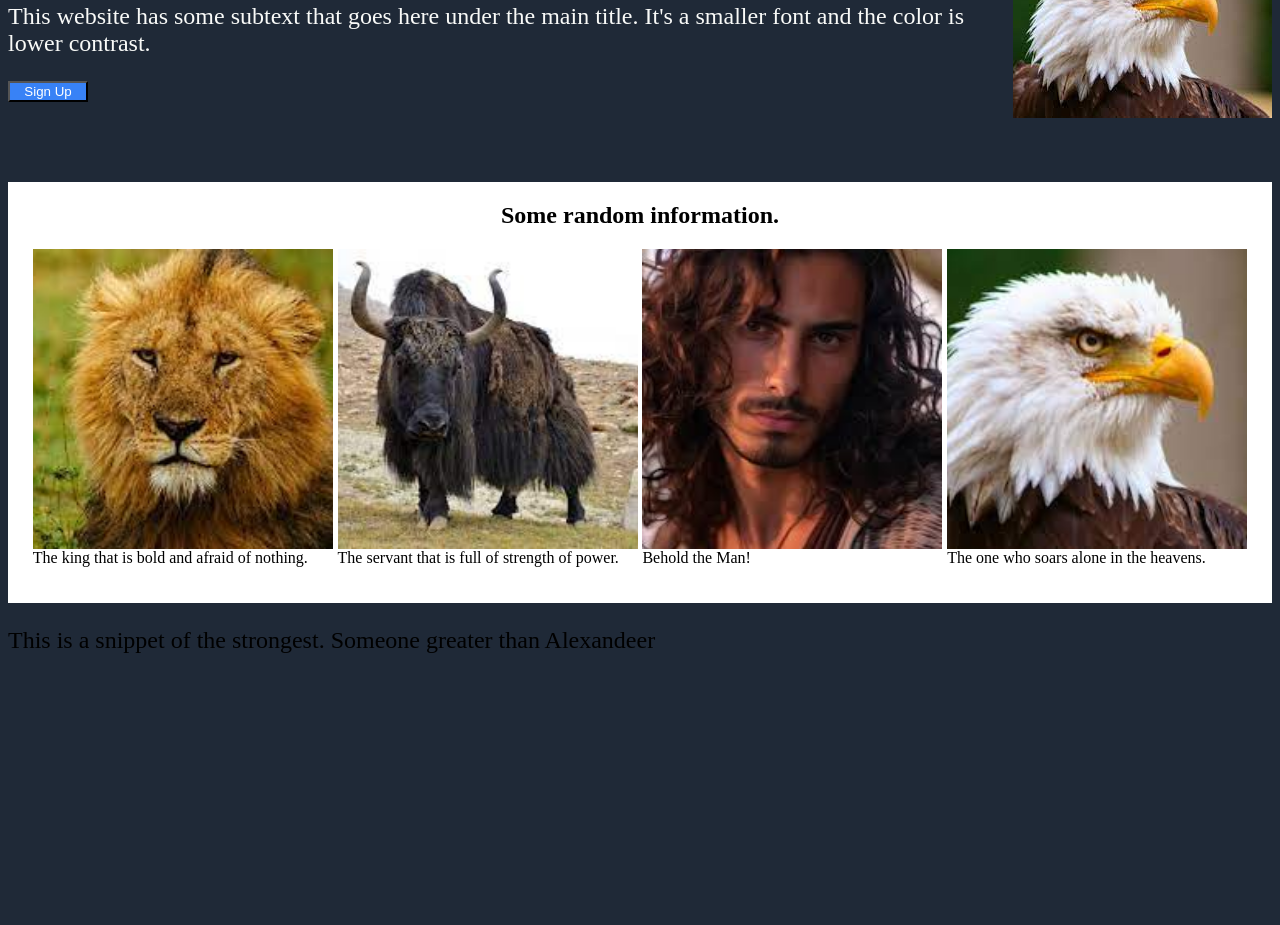
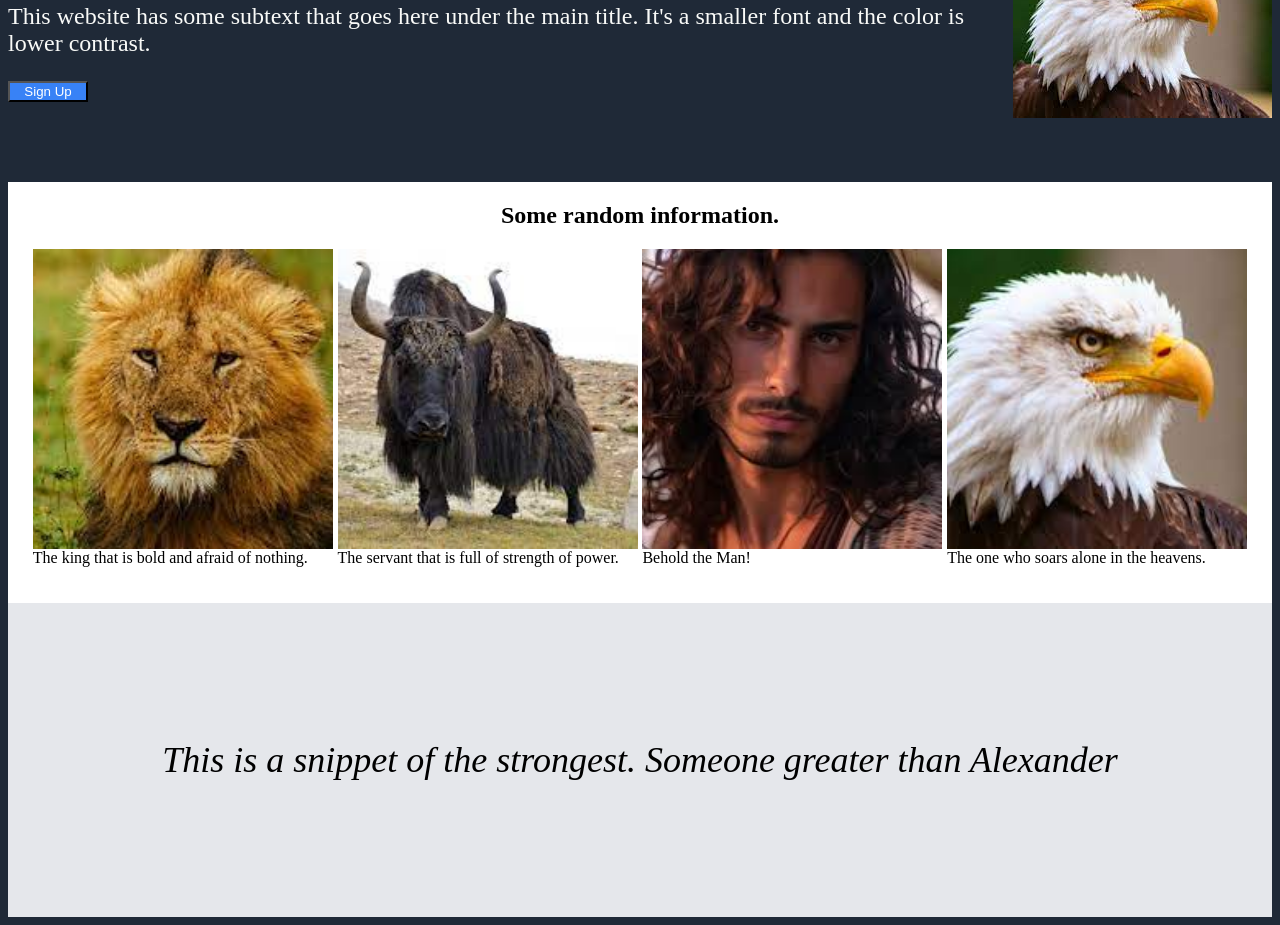
Before and after one commit to ObinnaUmerah/landingpage, a plain HTML site: page index.html in a window 1280 px wide. Shown: the part 151-1076 px from the top of the page. Before the commit the page ends 837 px from the top, so only its background shows below. Drawn offline with Linux system fonts and the light colour scheme.

Commit message:
Fixed the bug with the quote class and properly aligned

```diff
--- a/index.html
+++ b/index.html
@@ -60,12 +60,13 @@
     </div>
 
     <div class="quote">
-        <p>This is a snippet of the strongest. Someone greater than Alexandeer</p>
+        This is a snippet of the strongest. Someone greater than Alexander
+        <!-- <div class = "signature"> -Obinna Umerah</div> -->
     </div>
 
     <!--The next section-->
-    <div class = "quote">
+    <!-- <div class = "quote">
 
-    </div>
+    </div> -->
 
 </body></html>
--- a/style.css
+++ b/style.css
@@ -109,6 +109,28 @@ img{
 
 }
 
+.quote{
+    font-size: 36px;
+    background-color: #E5E7EB;
+    /* padding: 80px 20px; */
+    height: 40%;
+    font-style: italic;
+    display: flex;
+    justify-content: center;
+    align-items: center;
+
+
+}
+
+.quote p{
+
+    display: flex;
+    /* align-items: center; */
+    /* height: 100%; */
+
+
+}
+
 /* h2 .boxes {
     display: flex;
     align-items: flex-start;
```
